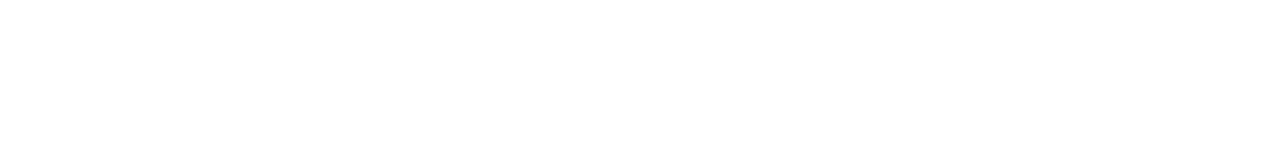
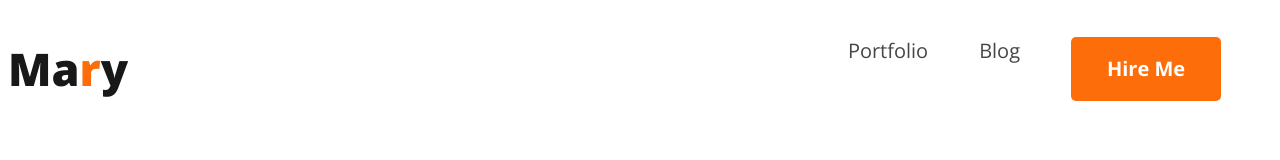
Before and after one commit to arafatjim/developer-portfolio, a plain HTML site: page index.html in a window 1280 px wide. Drawn offline with nearby package versions, Linux system fonts and the light colour scheme.

Commit message:
adding nav

```diff
--- a/index.html
+++ b/index.html
@@ -4,10 +4,22 @@
           <meta charset="UTF-8">
           <meta name="viewport" content="width=device-width, initial-scale=1.0">
           <title>Developer Portfolio</title>
+          <link rel="preconnect" href="https://fonts.googleapis.com">
+<link rel="preconnect" href="https://fonts.gstatic.com" crossorigin>
+<link href="https://fonts.googleapis.com/css2?family=Open+Sans:wght@400;600;700;800&display=swap" rel="stylesheet">
+          <link rel="stylesheet" href="./style/style.css">
 </head>
 <body>
-          <header>
-
+          <header class="title">
+                    <h1 class="nav-title">Ma<span>r</span>y</h1>
+                    <nav>
+                              <ul>
+                                        <li><a href="">Portfolio</a></li>
+                                        <li><a href="">Blog</a></li>
+                                        <li><button class="nav-btn">Hire Me</button>
+                                        </li>
+                              </ul>
+                    </nav>
           </header>
           <main>
 
--- /dev/null
+++ b/style/style.css
@@ -0,0 +1,60 @@
+body{
+          font-family: 'Open Sans', sans-serif;
+}
+nav{
+          display: flex;
+          justify-content:space-between;
+          align-items:center;
+}
+.nav-title{
+color: #181818;
+font-size: 45px;
+font-weight: 800;
+
+}
+span{
+          color:#FD6E0A;
+}
+nav > ul{
+          display: flex;
+
+}
+nav   li{
+          margin-right: 51px;
+          list-style: none;
+          align-items: center;
+}
+nav a{
+          color: #474747;
+          text-decoration: none;
+          color: var(--dark-02, #474747);
+          font-family: Open Sans;
+          font-size: 20px;
+          font-style: normal;
+          font-weight: 400;
+          line-height: normal;
+
+}
+.title{
+          display: flex;
+}
+.nav-btn{
+          width: 150px;
+          height: 64px;
+          flex-shrink: 0;
+          border-radius: 5px;
+          background: #FD6E0A;
+          border:none;
+          color: var(--white-color, #FFF);
+          font-family: Open Sans;
+          font-size: 20px;
+          font-style: normal;
+          font-weight: 700;
+          line-height: normal;
+          padding: 18px 35px;
+}
+header{
+          display: flex;
+          align-items: center;
+          justify-content: space-between;
+}
```
